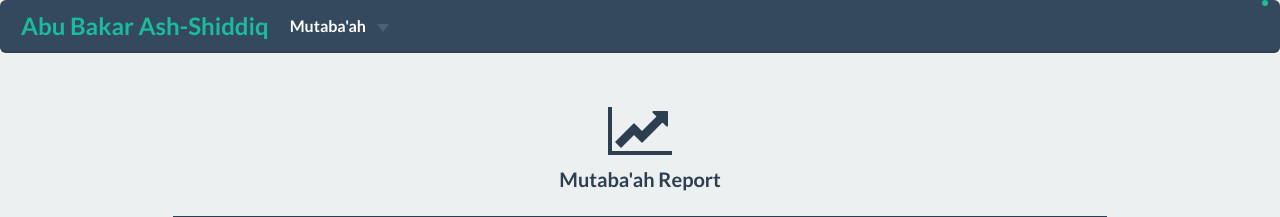
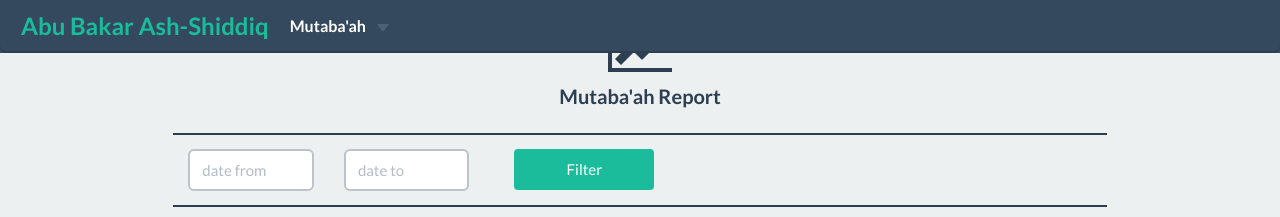
Before and after one commit to har07/mutaaba3ah, a Django app: template mutaaba3ah/templates/mutaaba3ah/report.html in a window 1280 px wide; the page is wider, and only the part inside the window is pictured. Shown: the top 217 px of that part. Run offline with Django 3.2, Linux system fonts and the light colour scheme; the template is opened without the code that fills it, so the values that code supplies are empty; some libraries are stand-ins or nearby versions.

Commit message:
fixed-top navigation bar

```diff
--- a/templates/nav.html
+++ b/templates/nav.html
@@ -1,4 +1,4 @@
-<nav role="navigation" class="navbar navbar-inverse navbar-embossed">
+<nav role="navigation" class="navbar navbar-inverse navbar-embossed navbar-fixed-top">
     <div class="navbar-header">
         <button data-target="#navbar-collapse-01" data-toggle="collapse" class="navbar-toggle" type="button">
             <span class="sr-only">Toggle navigation</span>
```
